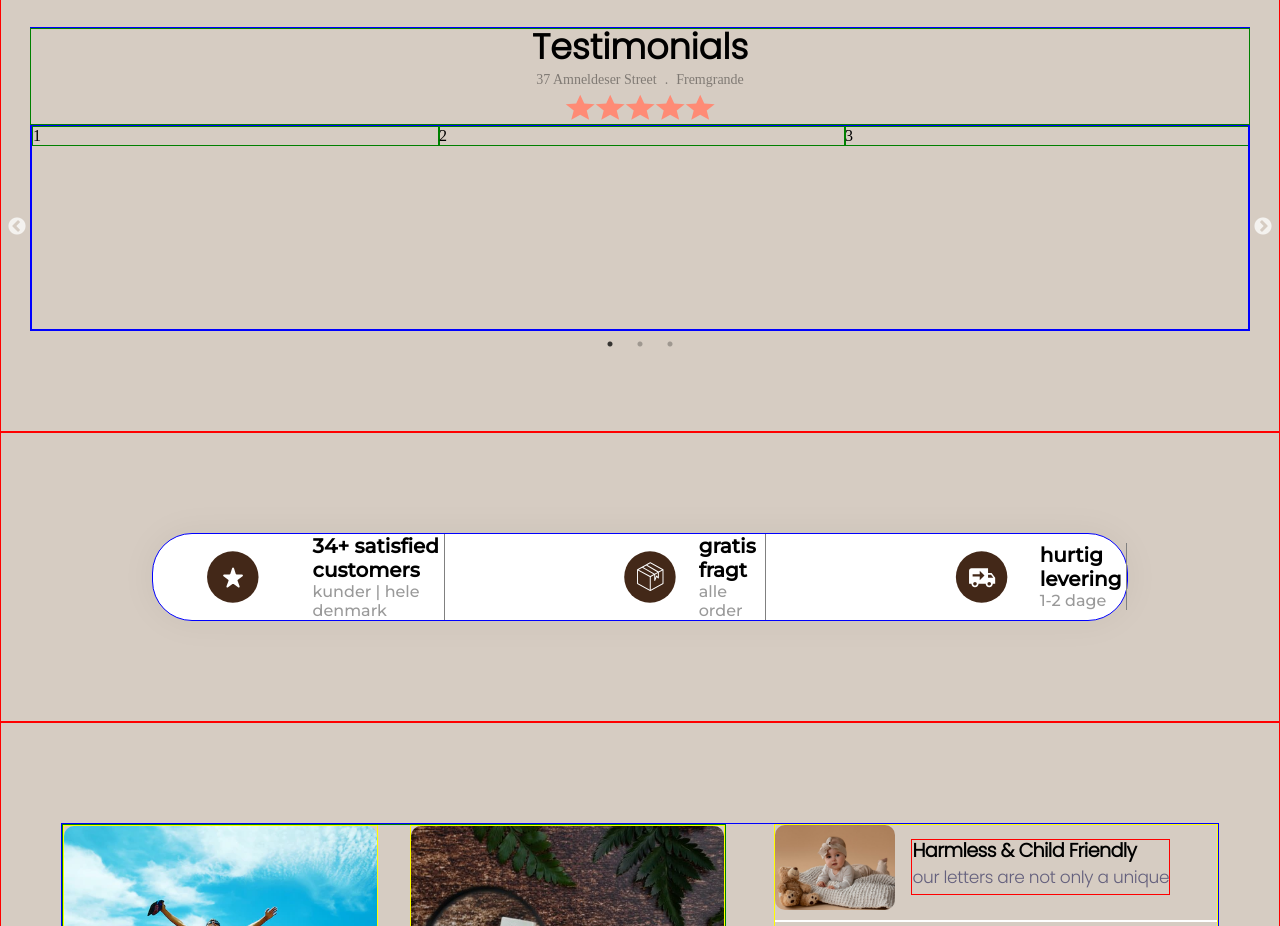
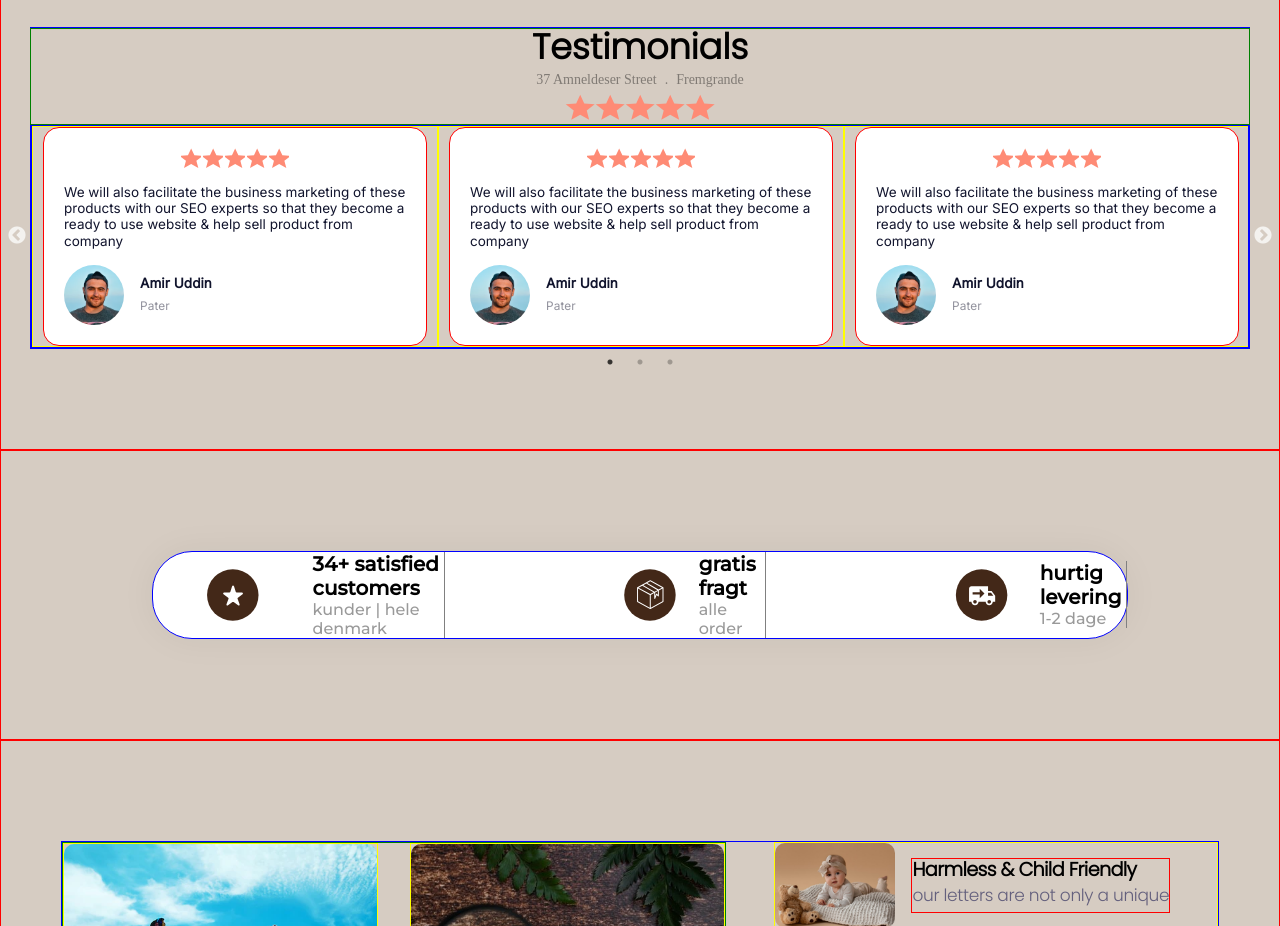
Before and after one commit to Mustafasohail7/sign-maker-brown, a React (Vite) app: page / in a window 1280 px wide. Shown: the part 2560-3486 px from the top of the page. Built offline with nearby package versions, Linux system fonts and the light colour scheme.

Commit message:
carousel wrking

```diff
--- a/src/components/Testimonials/SliderCarousel.css
+++ b/src/components/Testimonials/SliderCarousel.css
@@ -13,24 +13,27 @@
 }
 
 .slider-container{
-    width: 100%;
+    /* width: 100%; */
     border: 1px solid blue;
     display: flex;
     justify-content: center;
     align-items: center;
 }
 
-.slider-item{
-    /* width: 100%; */
-    border: 1px solid green;
+.review-div{
+    border: 1px solid yellow;
     display: flex;
+    flex-direction: column;
     justify-content: center;
     align-items: center;
+    /* background: #FFF; */
+    padding: 0px 10px;
+    box-sizing: border-box;
 }
 
 .review-container{
-    /* width: 20%; */
-    border: 1px solid yellow;
+    width: 100%;
+    border: 1px solid red;
     display: flex;
     flex-direction: column;
     justify-content: center;
--- a/src/components/Testimonials/SliderCarousel.jsx
+++ b/src/components/Testimonials/SliderCarousel.jsx
@@ -38,34 +38,37 @@ const SliderCarousel = () => {
 
     return (
         <Slider {...settings} className="slider-container">
-          {numbers.map((number,index)=> (
+          {/* {numbers.map((number,index)=> (
             <div key={index} className="slider-item" >
                 {number}
             </div>
-          ))}
-          <div
-        //   key={review.id}
-          className="review-container">
+          ))} */}
+          {reviews.map((review) => (
+            <div key={review.id} className="review-div">
+            <div className="review-container">
                 <div className="stars-container">
-                    {reviews[0].stars.map((x, index) => (
+                    {review.stars.map((x, index) => (
                         <div key={index} className="star-place-review">
                             <img src={star} alt="star" className="star-review" />
                         </div>
                     ))}
                 </div>
                 <div className="review-content">
-                    {reviews[0].review}
+                    {review.review}
                 </div>
                 <div className="review-profile-container">
                     <div className="review-profile">
-                        <img src={reviews[0].image} className="review-profile-img" />
+                        <img src={review.image} className="review-profile-img" />
                     </div>
                     <div className="review-name-container">
-                        <p className="reviewer-name">{reviews[0].name}</p>
-                        <p className="reviewer-title">{reviews[0].title}</p>
+                        <p className="reviewer-name">{review.name}</p>
+                        <p className="reviewer-title">{review.title}</p>
                     </div>
                 </div>
             </div>
+            </div>
+          ))}
+
         </Slider>
     );
   }
```
